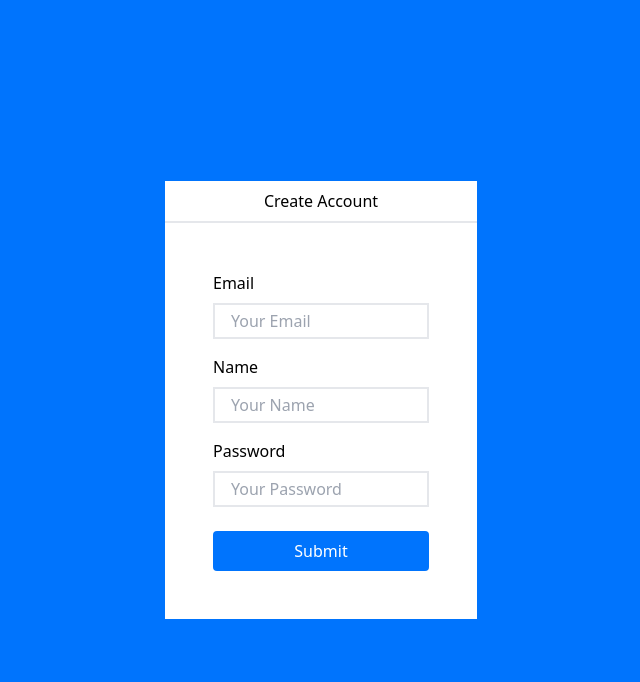
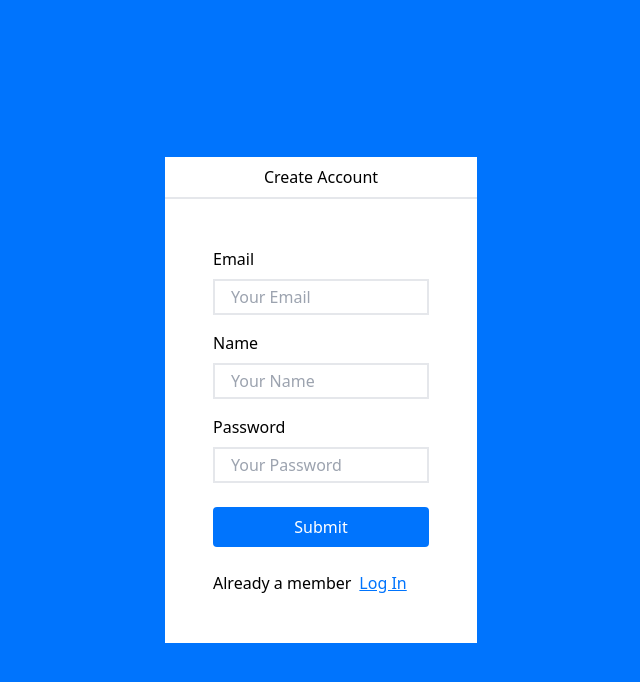
Before and after one commit to nnha19/messenger, a React (Create React App) app in the folder client/: page /chat in a window 1280 px wide. Shown: the top 682 px of the page, without its empty margins (319-959 px from the left). Built offline with nearby package versions, Linux system fonts and the light colour scheme.

Commit message:
login function implemented

```diff
--- a/client/src/App.tsx
+++ b/client/src/App.tsx
@@ -4,8 +4,8 @@ import { Route, Switch, useHistory } from "react-router-dom";
 
 import { AuthContext } from "./context/authContext";
 
-import Auth from "./common/auth/auth";
 import ChatPage from "./chat/pages/chatPage";
+import AuthPage from "./auth/pages/authPage";
 
 export interface IUser {
   user: {
@@ -31,7 +31,7 @@ function App() {
       <div>
         <Switch>
           {isAuth && <Route path="/chat" exact component={ChatPage} />}
-          {!isAuth && <Route exact component={Auth} />}
+          {!isAuth && <Route exact component={AuthPage} />}
         </Switch>
       </div>
     </AuthContext.Provider>
--- /dev/null
+++ b/client/src/auth/components/Auth/Auth.tsx
@@ -0,0 +1,117 @@
+import React, { useState, useContext } from "react";
+import { AuthContext } from "../../../context/authContext";
+import axios from "axios";
+
+import Button from "../../../common/button/button";
+import Input from "../../../common/input/Input";
+
+export interface IInputVals {
+  email: string;
+  password: string;
+  name: string;
+}
+
+const Auth = () => {
+  const context = useContext(AuthContext);
+
+  const [inputVals, setInputVals] = useState<IInputVals>({
+    name: "",
+    email: "",
+    password: "",
+  });
+  const [loginMode, setLoginMode] = useState(false);
+
+  const changeValHandler = (e: any, name: string) => {
+    setInputVals({ ...inputVals, [name]: e.target.value });
+  };
+
+  const createUserHandler = async (e: any) => {
+    e.preventDefault();
+    try {
+      let data;
+      const { name: username, email, password } = inputVals;
+      if (loginMode) {
+        data = {
+          password,
+          email,
+        };
+      } else {
+        data = { email, password, username };
+      }
+      if (
+        (username && email && password && !loginMode) ||
+        (email && password && loginMode)
+      ) {
+        const resp = await axios({
+          url: !loginMode
+            ? `http://localhost:5000/user`
+            : "http://localhost:5000/user/login",
+          method: "POST",
+          data,
+        });
+        const newUser = resp.data;
+        context.signIn(newUser);
+      }
+    } catch (error) {
+      console.log(error);
+    }
+  };
+
+  const changeLoginModeHandler = (): void => {
+    setLoginMode(!loginMode);
+  };
+
+  return (
+    <div className="h-screen p-4 flex flex-col justify-center items-center shadow-md bg-primary">
+      <div className="w-1/4 mx-auto bg-white">
+        <div className="p-2 border-b-2">
+          <h2 className="text-center font-medium">Create Account</h2>
+        </div>
+        <div className="p-12">
+          <form onSubmit={createUserHandler}>
+            <Input
+              onChange={changeValHandler}
+              value={inputVals.email}
+              type="text"
+              placeholder="Your Email"
+              name="email"
+              label="Email"
+            />
+            {!loginMode && (
+              <Input
+                onChange={changeValHandler}
+                value={inputVals.name}
+                type="texts"
+                placeholder="Your Name"
+                name="name"
+                label="Name"
+              />
+            )}
+            <Input
+              onChange={changeValHandler}
+              value={inputVals.password}
+              type="password"
+              placeholder="Your Password"
+              name="password"
+              label="Password"
+            />
+            <Button>Submit</Button>
+          </form>
+          <div className="mt-6">
+            <span className="mr-2">
+              {loginMode ? "Dont't 'have an account?" : "Already a member"}
+            </span>
+            <span
+              onClick={changeLoginModeHandler}
+              className="underline text-primary cursor-pointer"
+            >
+              {loginMode ? "Sign Up" : "Log In"}
+            </span>
+          </div>
+        </div>
+      </div>
+    </div>
+  );
+};
+
+export default Auth;
--- /dev/null
+++ b/client/src/auth/pages/authPage.tsx
@@ -0,0 +1,7 @@
+import React from "react";
+import Auth from "../components/Auth/Auth";
+
+const AuthPage = () => {
+  return <Auth />;
+};
+export default AuthPage;
--- a/client/src/common/auth/auth.tsx
+++ /dev/null
@@ -1,87 +0,0 @@
-import React, { useState, useContext } from "react";
-import { AuthContext } from "../../context/authContext";
-import axios from "axios";
-
-import Button from "../button/button";
-import Input from "../input/Input";
-
-export interface IInputVals {
-  email: string;
-  password: string;
-  name: string;
-}
-
-const Auth = () => {
-  const context = useContext(AuthContext);
-  console.log(context);
-  const [inputVals, setInputVals] = useState<IInputVals>({
-    name: "",
-    email: "",
-    password: "",
-  });
-
-  const changeValHandler = (e: any, name: string) => {
-    setInputVals({ ...inputVals, [name]: e.target.value });
-  };
-
-  const createUserHandler = async (e: any) => {
-    e.preventDefault();
-    try {
-      const { name, email, password } = inputVals;
-      if (name && email && password) {
-        const resp = await axios({
-          url: `http://localhost:5000/user`,
-          method: "POST",
-          data: {
-            username: name,
-            email,
-            password,
-          },
-        });
-        const newUser = resp.data;
-        context.signIn(newUser);
-      }
-    } catch (error) {
-      console.log(error);
-    }
-  };
-
-  return (
-    <div className="h-screen p-4 flex flex-col justify-center items-center shadow-md bg-primary">
-      <div className="w-1/4 mx-auto bg-white">
-        <div className="p-2 border-b-2">
-          <h2 className="text-center font-medium">Create Account</h2>
-        </div>
-        <form onSubmit={createUserHandler} className="p-12">
-          <Input
-            onChange={changeValHandler}
-            value={inputVals.email}
-            type="text"
-            placeholder="Your Email"
-            name="email"
-            label="Email"
-          />
-          <Input
-            onChange={changeValHandler}
-            value={inputVals.name}
-            type="texts"
-            placeholder="Your Name"
-            name="name"
-            label="Name"
-          />
-          <Input
-            onChange={changeValHandler}
-            value={inputVals.password}
-            type="password"
-            placeholder="Your Password"
-            name="password"
-            label="Password"
-          />
-          <Button>Submit</Button>
-        </form>
-      </div>
-    </div>
-  );
-};
-
-export default Auth;
```
